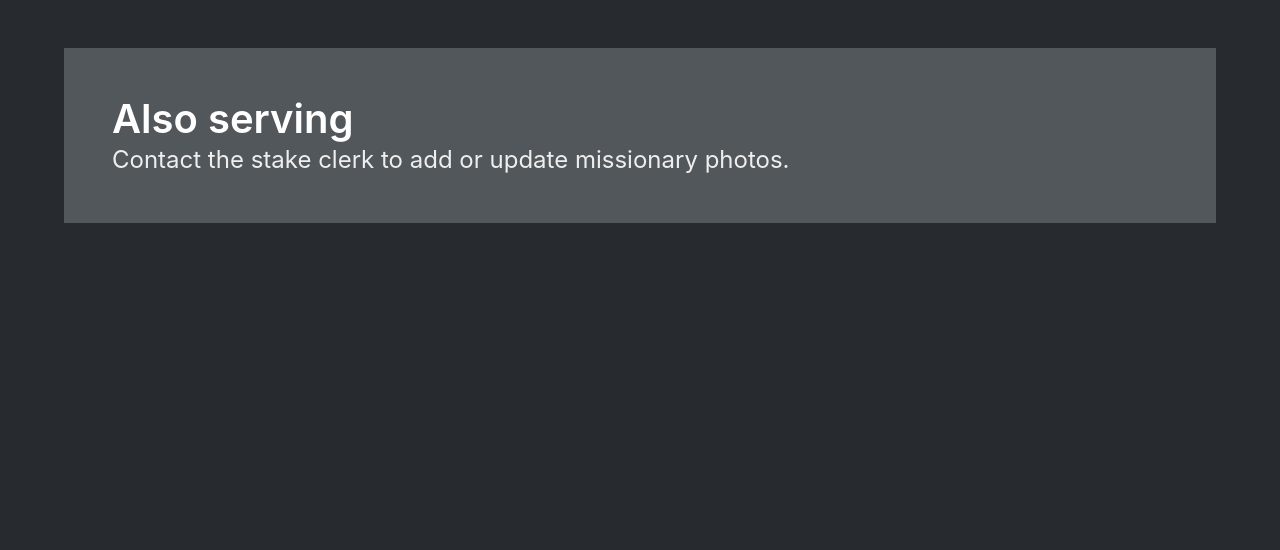
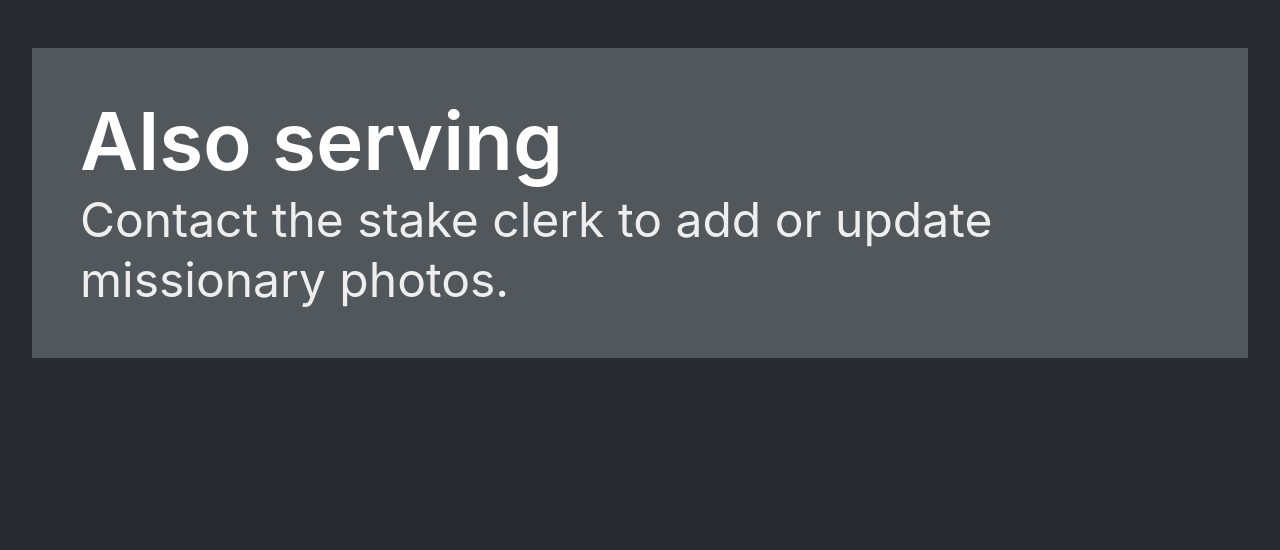
Before and after one commit to genericmoniker/missionary-board, a Python web app: template templates/slide-names.html in a window 1280 px wide. Shown: the top 550 px of the page. Run offline with Jinja, Linux system fonts and the light colour scheme; the template is opened without the code that fills it, so the values that code supplies are empty.

Commit message:
Adjust sizes more

```diff
--- a/static/slide-names.css
+++ b/static/slide-names.css
@@ -1,13 +1,13 @@
 .hero .title {
-    font-size: 2.5rem;
+    font-size: 5rem;
 }
 
 .hero .subtitle {
-    font-size: 1.5rem;
+    font-size: 3rem;
 }
 
 .list-item li {
-    font-size: 1.2rem;
+    font-size: 2rem;
 }
 
 .section.section {
--- a/templates/slide-base.html
+++ b/templates/slide-base.html
@@ -12,8 +12,8 @@
 </head>
 
 <body id="body" class="fadein">
-    <section class="section is-fluid">
-        <div class="container">
+    <section class="section">
+        <div class="container is-fluid">
             {% block content %}{% endblock %}
         </div>
     </section>
```
